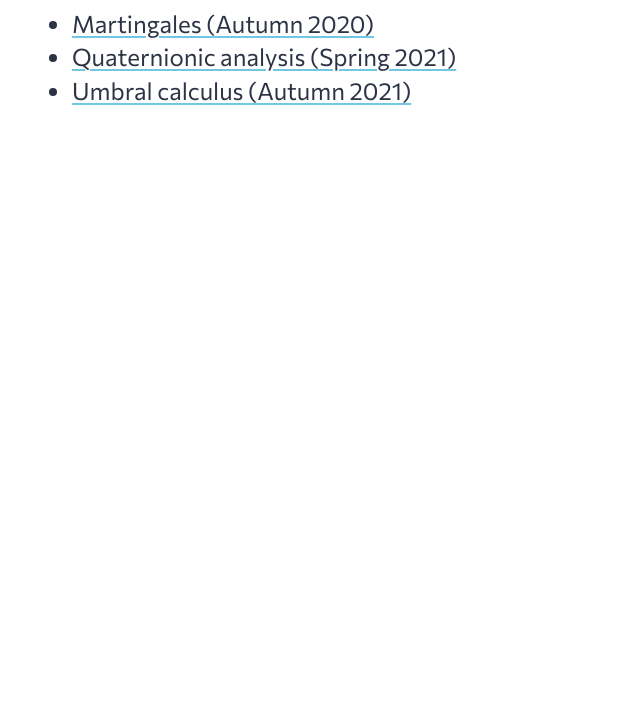
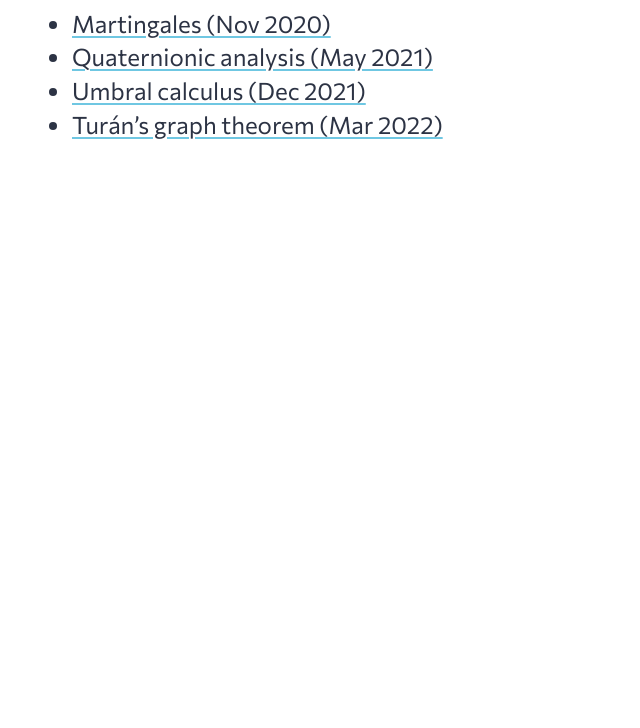
Before and after one commit to vqbc/vqbc.github.io, a website: page papers/index.html in a window 1280 px wide. Shown: the part 72-800 px from the top of the page, without its empty margins (0-640 px from the left). Drawn offline with Linux system fonts and the light colour scheme.

Commit message:
Update papers

```diff
--- a/papers/index.html
+++ b/papers/index.html
@@ -67,16 +67,21 @@
     <ul>
       <li>
         <a href="../files/EC-2020Fall_Martingales.pdf"
-          >Martingales (Autumn 2020)</a
+          >Martingales (Nov 2020)</a
         >
       </li>
       <li>
         <a href="../files/EC-2021Spring_QA.pdf"
-          >Quaternionic analysis (Spring 2021)</a
+          >Quaternionic analysis (May 2021)</a
         >
       </li>
       <li>
-        <a href="../files/EC-2021Fall_UC.pdf">Umbral calculus (Autumn 2021)</a>
+        <a href="../files/EC-2021Fall_UC.pdf">Umbral calculus (Dec 2021)</a>
+      </li>
+      <li>
+        <a href="../files/EC-2022Winter_Turan.pdf"
+          >Turán’s graph theorem (Mar 2022)</a
+        >
       </li>
     </ul>
   </body>
```
Also changed, not shown: 1 other file.
